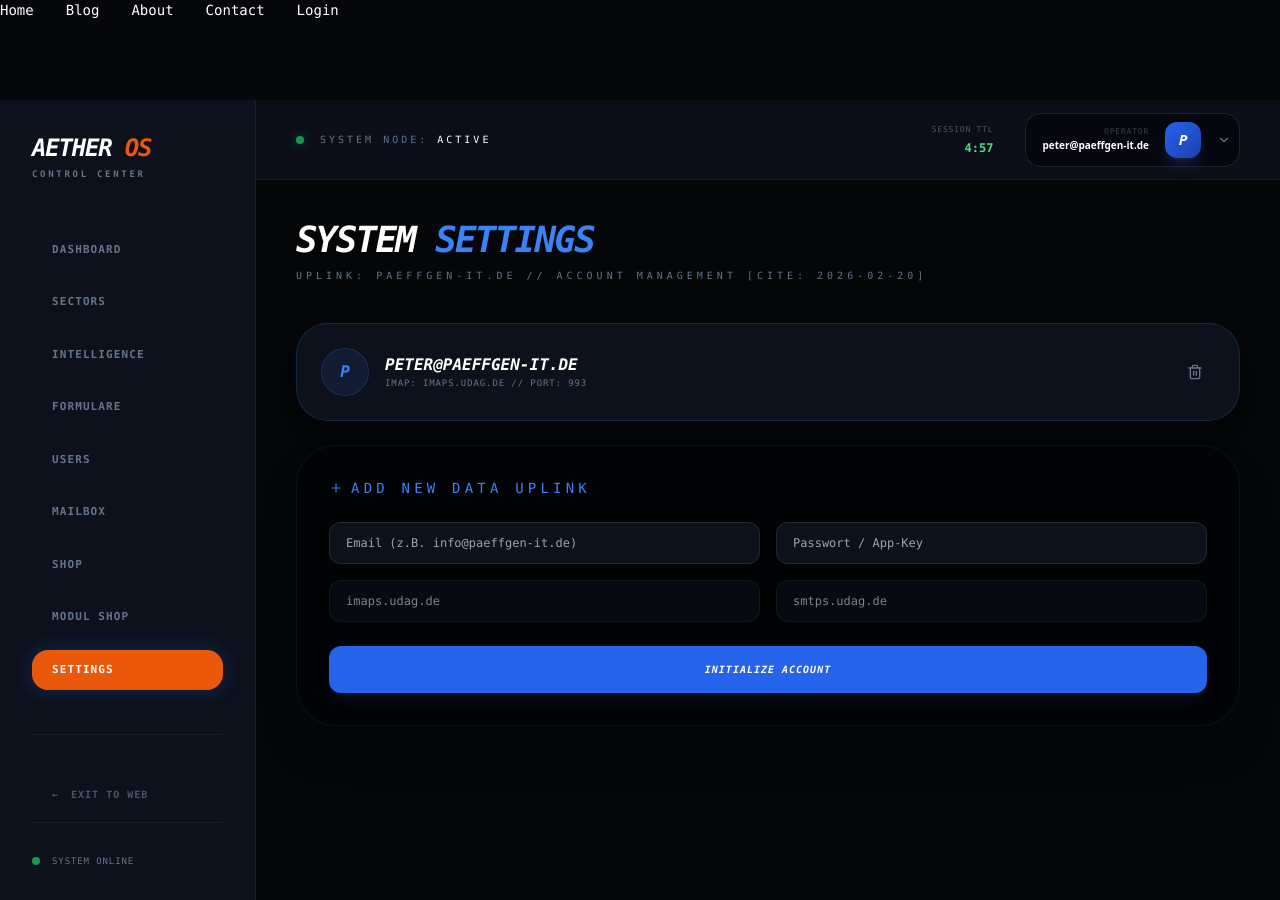
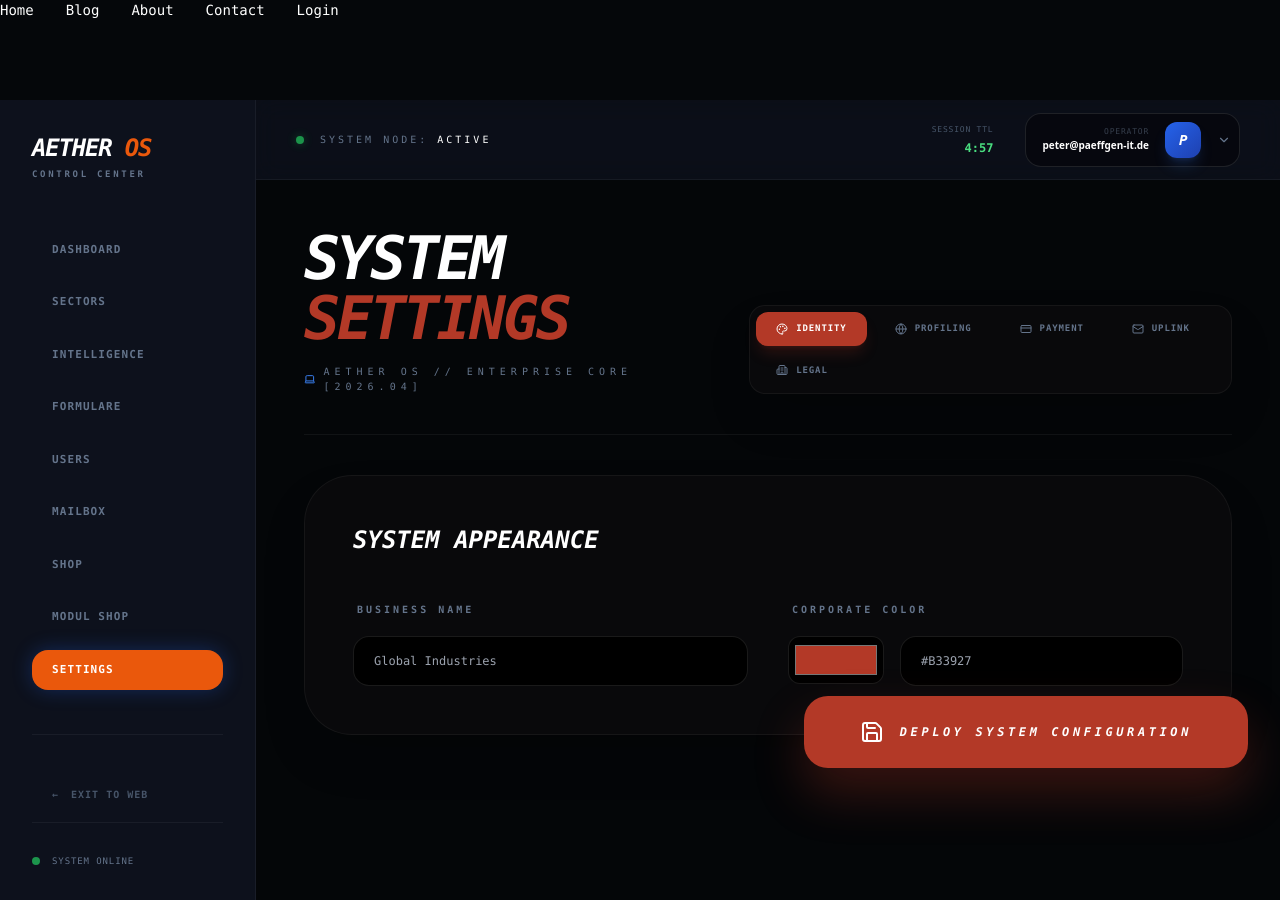
Before and after one commit to peter1965p/paeffgen-next, a Next.js app: page /admin/settings in a window 1280 px wide. Built offline with nearby package versions, Linux system fonts and the light colour scheme.

Commit message:
fix: for AETHER OS Settingspage Redesigned and some Database patches

```diff
--- a/src/app/(admin)/admin/settings/page.tsx
+++ b/src/app/(admin)/admin/settings/page.tsx
@@ -1,51 +1,168 @@
 "use client";
 
-import { Mail, Shield, Plus, Trash2 } from "lucide-react";
+import { useState, useEffect } from "react";
+import {
+  Mail, Trash2, Building2, Palette,
+  CreditCard, Save, Globe, Plus, ShieldCheck, Laptop
+} from "lucide-react";
 
-export default function MailSettings() {
+export default function SettingsPage() {
+  const [activeTab, setActiveTab] = useState("branding");
+  const [loading, setLoading] = useState(false);
+
   return (
-    <div className="p-10 space-y-10 max-w-5xl mx-auto">
-      <div className="flex justify-between items-end">
+    <div className="p-6 md:p-12 space-y-10 max-w-7xl mx-auto mb-24">
+
+      {/* HEADER SECTION */}
+      <div className="flex flex-col md:flex-row justify-between items-start md:items-end gap-6 border-b border-white/5 pb-10">
         <div>
-          <h1 className="text-4xl font-black italic uppercase text-white tracking-tighter">
-            System <span className="text-blue-500">Settings</span>
+          <h1 className="text-6xl font-black italic uppercase text-white tracking-tighter leading-none">
+            System <span className="text-[#b33927]">Settings</span>
           </h1>
-          <p className="text-slate-500 font-mono text-[10px] uppercase tracking-[0.4em] mt-2">
-            Uplink: paeffgen-it.de // Account Management [cite: 2026-02-20]
+          <p className="text-slate-500 font-mono text-[10px] uppercase tracking-[0.5em] mt-4 flex items-center gap-2">
+            <Laptop size={12} className="text-blue-500" /> AETHER OS // Enterprise Core [2026.04]
           </p>
+        </div>
+
+        {/* NAVIGATION TABS */}
+        <div className="flex flex-wrap gap-2 bg-zinc-950 p-1.5 rounded-2xl border border-white/5 shadow-2xl">
+          {[
+            { id: "branding", label: "Identity", icon: <Palette size={12} /> },
+            { id: "profile", label: "Profiling", icon: <Globe size={12} /> },
+            { id: "mollie", label: "Payment", icon: <CreditCard size={12} /> },
+            { id: "mail", label: "Uplink", icon: <Mail size={12} /> },
+            { id: "legal", label: "Legal", icon: <Building2 size={12} /> }
+          ].map((tab) => (
+            <button
+              key={tab.id}
+              onClick={() => setActiveTab(tab.id)}
+              className={`px-5 py-2.5 rounded-xl text-[9px] font-black uppercase tracking-widest transition-all flex items-center gap-2 ${
+                activeTab === tab.id ? "bg-[#b33927] text-white shadow-lg shadow-[#b33927]/20" : "text-slate-500 hover:text-white"
+              }`}
+            >
+              {tab.icon} {tab.label}
+            </button>
+          ))}
         </div>
       </div>
 
-      {/* Account Liste (Individuell erweiterbar) */}
-      <div className="grid gap-6">
-        <div className="bg-[#0d111c] border border-blue-500/20 p-6 rounded-[2rem] flex items-center justify-between shadow-xl">
-          <div className="flex items-center gap-4">
-            <div className="w-12 h-12 rounded-full bg-blue-500/10 flex items-center justify-center text-blue-500 border border-blue-500/20 font-black italic">P</div>
-            <div>
-              <h3 className="text-white font-bold uppercase italic">peter@paeffgen-it.de</h3>
-              <p className="text-[9px] font-mono text-slate-500 uppercase tracking-widest">IMAP: imaps.udag.de // Port: 993</p>
+      <div className="grid grid-cols-1 gap-10">
+
+        {/* BRANDING & DESIGN */}
+        {activeTab === "branding" && (
+          <div className="bg-zinc-950 border border-white/5 p-8 md:p-12 rounded-[3rem] space-y-10 shadow-2xl animate-in fade-in duration-500">
+            <h2 className="text-2xl font-black italic uppercase text-white flex items-center gap-4">
+               System Appearance
+            </h2>
+            <div className="grid grid-cols-1 md:grid-cols-2 gap-10">
+              <div className="space-y-4">
+                <label className="text-[10px] font-black uppercase tracking-[0.3em] text-slate-500 ml-1">Business Name</label>
+                <input placeholder="Global Industries" className="w-full bg-black border border-white/10 rounded-2xl px-5 py-4 text-white font-mono text-xs focus:border-[#b33927] outline-none transition-all" />
+              </div>
+              <div className="space-y-4">
+                <label className="text-[10px] font-black uppercase tracking-[0.3em] text-slate-500 ml-1">Corporate Color</label>
+                <div className="flex gap-4">
+                  <input type="color" defaultValue="#b33927" className="h-12 w-24 bg-black border border-white/10 rounded-xl cursor-pointer p-1" />
+                  <input placeholder="#B33927" className="flex-1 bg-black border border-white/10 rounded-2xl px-5 py-4 text-white font-mono text-xs" />
+                </div>
+              </div>
             </div>
           </div>
-          <div className="flex gap-2">
-            <button className="p-3 hover:bg-white/5 rounded-xl text-slate-500 transition-all"><Trash2 size={16} /></button>
+        )}
+
+        {/* PROFILING & LANDINGPAGE */}
+        {activeTab === "profile" && (
+          <div className="bg-zinc-950 border border-emerald-500/10 p-8 md:p-12 rounded-[3rem] space-y-10 shadow-2xl animate-in slide-in-from-bottom-4 duration-500">
+            <div className="flex justify-between items-center">
+              <h2 className="text-2xl font-black italic uppercase text-white">Public Profile</h2>
+              <div className="bg-emerald-500/10 text-emerald-500 px-4 py-1.5 rounded-full text-[9px] font-black uppercase tracking-widest border border-emerald-500/20">System Online</div>
+            </div>
+            <div className="grid grid-cols-1 gap-8">
+              <div className="space-y-4">
+                <label className="text-[10px] font-black uppercase tracking-[0.3em] text-slate-500">Global URL Path</label>
+                <div className="flex items-center bg-black border border-white/10 rounded-2xl px-5 py-4 text-white font-mono text-xs">
+                  <span className="text-slate-600">aether-os.de/</span>
+                  <input placeholder="my-business-slug" className="bg-transparent border-none outline-none w-full ml-1" />
+                </div>
+              </div>
+              <div className="space-y-4">
+                <label className="text-[10px] font-black uppercase tracking-[0.3em] text-slate-500">Business Bio / Landingpage Text</label>
+                <textarea rows={4} placeholder="Beschreibe deine Expertise..." className="w-full bg-black border border-white/10 rounded-2xl px-5 py-4 text-white font-mono text-xs focus:border-[#b33927] outline-none" />
+              </div>
+            </div>
           </div>
-        </div>
+        )}
 
-        {/* Formular für neue Accounts */}
-        <div className="bg-black/40 border border-white/5 p-8 rounded-[2.5rem] space-y-6 shadow-2xl">
-          <h2 className="text-sm font-mono text-blue-500 uppercase tracking-[0.3em] flex items-center gap-2">
-            <Plus size={14} /> Add New Data Uplink
-          </h2>
-          <div className="grid grid-cols-1 md:grid-cols-2 gap-4">
-            <input placeholder="Email (z.B. info@paeffgen-it.de)" className="bg-[#0d111c] border border-white/10 rounded-xl px-4 py-3 text-white font-mono text-xs focus:border-blue-500 outline-none" />
-            <input type="password" placeholder="Passwort / App-Key" className="bg-[#0d111c] border border-white/10 rounded-xl px-4 py-3 text-white font-mono text-xs focus:border-blue-500 outline-none" />
-            <input placeholder="IMAP: imaps.udag.de" defaultValue="imaps.udag.de" className="bg-[#0d111c] border border-white/10 rounded-xl px-4 py-3 text-white font-mono text-xs opacity-50" />
-            <input placeholder="SMTP: smtps.udag.de" defaultValue="smtps.udag.de" className="bg-[#0d111c] border border-white/10 rounded-xl px-4 py-3 text-white font-mono text-xs opacity-50" />
+        {/* MOLLIE PAYMENT */}
+        {activeTab === "mollie" && (
+          <div className="bg-zinc-950 border border-blue-500/10 p-8 md:p-12 rounded-[3rem] space-y-10 shadow-2xl animate-in fade-in duration-500">
+            <h2 className="text-2xl font-black italic uppercase text-white flex items-center gap-4">Payment Infrastructure</h2>
+            <div className="bg-blue-500/5 border border-blue-500/10 p-6 rounded-2xl flex items-center gap-5">
+              <ShieldCheck className="text-blue-500 shrink-0" size={24} />
+              <p className="text-[10px] text-slate-400 font-mono uppercase tracking-widest leading-relaxed">
+                Connect your Mollie account to enable automated module subscriptions and billing logic.
+              </p>
+            </div>
+            <div className="space-y-6">
+              <input type="password" placeholder="Mollie Live Key (live_...)" className="w-full bg-black border border-white/10 rounded-2xl px-5 py-4 text-white font-mono text-xs focus:border-blue-500 outline-none" />
+              <input type="password" placeholder="Mollie Test Key (test_...)" className="w-full bg-black border border-white/10 rounded-2xl px-5 py-4 text-white font-mono text-xs focus:border-blue-500 outline-none" />
+            </div>
           </div>
-          <button className="w-full bg-blue-600 hover:bg-blue-500 text-white py-4 rounded-xl font-black italic uppercase text-[10px] tracking-widest shadow-lg shadow-blue-500/10 transition-all">
-            Initialize Account
-          </button>
-        </div>
+        )}
+
+        {/* MAIL UPLINK (Bestehende Logik integriert) */}
+        {activeTab === "mail" && (
+          <div className="space-y-8 animate-in fade-in duration-500">
+            <div className="bg-[#0d111c] border border-blue-500/20 p-8 rounded-[2.5rem] flex items-center justify-between shadow-xl">
+              <div className="flex items-center gap-6">
+                <div className="w-14 h-14 rounded-full bg-blue-500/10 flex items-center justify-center text-blue-500 border border-blue-500/20 font-black italic text-xl">P</div>
+                <div>
+                  <h3 className="text-white font-black uppercase italic tracking-wider text-lg text-blue-500">peter@paeffgen-it.de</h3>
+                  <p className="text-[9px] font-mono text-slate-500 uppercase tracking-[0.3em] mt-1">IMAP: imaps.udag.de // SSL active</p>
+                </div>
+              </div>
+              <button className="p-4 hover:bg-red-500/10 rounded-2xl text-slate-600 hover:text-red-500 transition-all"><Trash2 size={20} /></button>
+            </div>
+
+            <div className="bg-zinc-950 border border-white/5 p-10 rounded-[3rem] space-y-8">
+              <h2 className="text-[10px] font-black text-blue-500 uppercase tracking-[0.4em] flex items-center gap-3">
+                <Plus size={16} /> Add New Connection
+              </h2>
+              <div className="grid grid-cols-1 md:grid-cols-2 gap-6">
+                <input placeholder="Email Address" className="bg-black border border-white/10 rounded-2xl px-5 py-4 text-white font-mono text-xs" />
+                <input type="password" placeholder="App Secret / Key" className="bg-black border border-white/10 rounded-2xl px-5 py-4 text-white font-mono text-xs" />
+              </div>
+              <button className="w-full bg-blue-600 hover:bg-blue-500 text-white py-5 rounded-2xl font-black italic uppercase text-[11px] tracking-[0.3em] shadow-lg shadow-blue-500/10 transition-all">
+                Initialize Uplink
+              </button>
+            </div>
+          </div>
+        )}
+
+        {/* LEGAL & IMPRESSUM */}
+        {activeTab === "legal" && (
+          <div className="bg-zinc-950 border border-white/5 p-8 md:p-12 rounded-[3rem] space-y-10 shadow-2xl animate-in fade-in duration-500">
+            <h2 className="text-2xl font-black italic uppercase text-white">Business Registration</h2>
+            <div className="grid grid-cols-1 md:grid-cols-2 gap-6">
+              <input placeholder="Inhaber / CEO" className="bg-black border border-white/10 rounded-2xl px-5 py-4 text-white font-mono text-xs" />
+              <input placeholder="Steuer-Nummer" className="bg-black border border-white/10 rounded-2xl px-5 py-4 text-white font-mono text-xs" />
+              <input placeholder="Straße & Hausnummer" className="bg-black border border-white/10 rounded-2xl px-5 py-4 text-white font-mono text-xs md:col-span-2" />
+              <input placeholder="PLZ" className="bg-black border border-white/10 rounded-2xl px-5 py-4 text-white font-mono text-xs" />
+              <input placeholder="Ort" className="bg-black border border-white/10 rounded-2xl px-5 py-4 text-white font-mono text-xs" />
+            </div>
+          </div>
+        )}
+
+      </div>
+
+      {/* PERSISTENT SAVE BUTTON */}
+      <div className="fixed bottom-8 right-8 z-50">
+        <button
+          className="bg-[#b33927] hover:bg-[#d4442f] text-white px-14 py-6 rounded-3xl font-black italic uppercase text-[12px] tracking-[0.3em] shadow-[0_25px_50px_rgba(179,57,39,0.3)] transition-all flex items-center gap-4 active:scale-95 group"
+        >
+          <Save size={24} className="group-hover:rotate-12 transition-transform" />
+          Deploy System Configuration
+        </button>
       </div>
     </div>
   );
```
